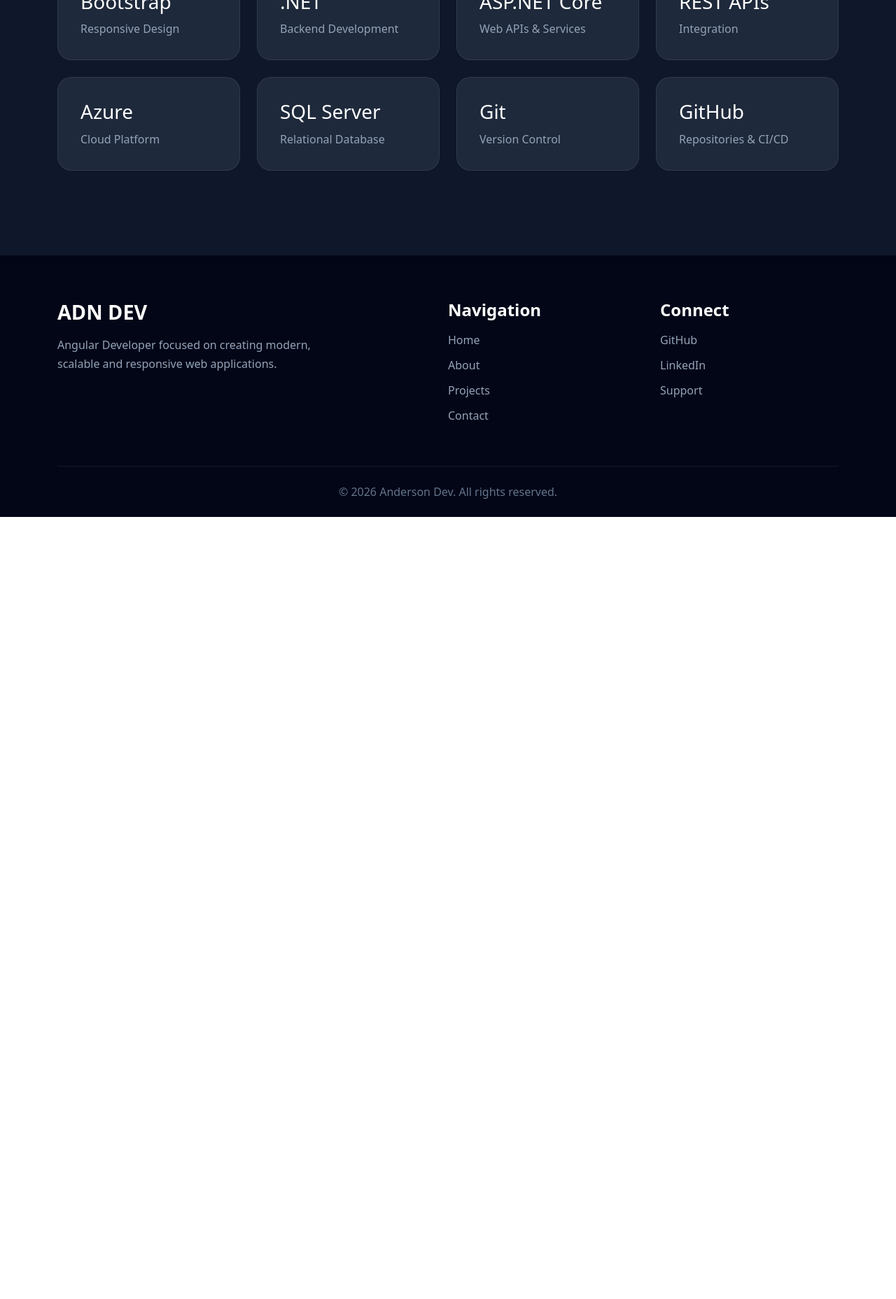
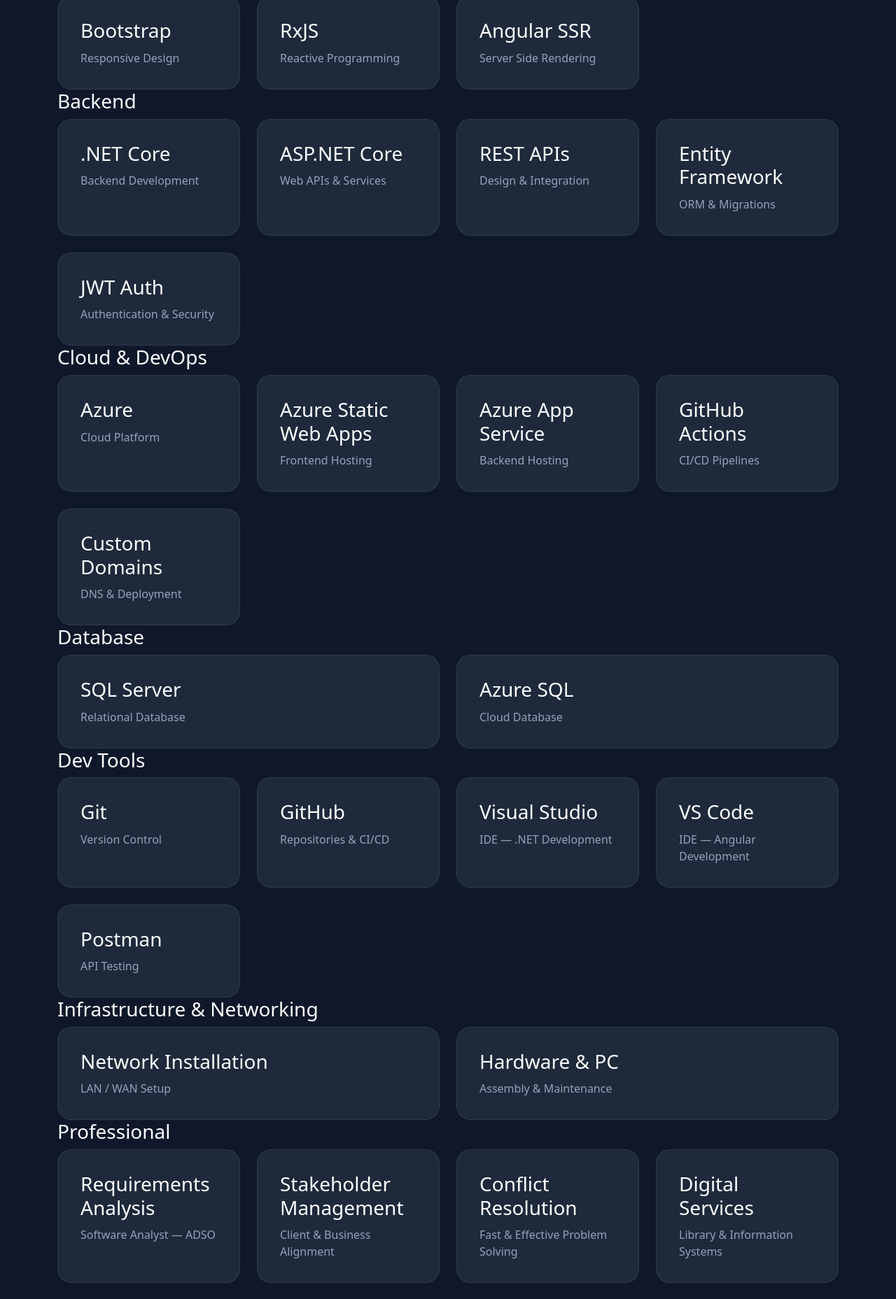
Before and after one commit to evidenciasponao/adn-dev, an Angular app: page / in a window 1280 px wide. Shown: the part 1440-3297 px from the top of the page at 70% size. Before the commit the page ends 2179 px from the top, so only its background shows below. Built offline with nearby package versions, Linux system fonts and the light colour scheme.

Commit message:
update skills

```diff
--- a/src/app/pages/skills/skills.html
+++ b/src/app/pages/skills/skills.html
@@ -19,9 +19,10 @@
 
     </div>
 
+    <!-- Frontend -->
+    <div class="skills-category">
+      <h3 class="category-title">Frontend</h3>
       <div class="skills-grid">
-
-      <!-- Frontend -->
 
         <div class="skill-card">
           <h3>Angular</h3>
@@ -48,10 +49,26 @@
           <span>Responsive Design</span>
         </div>
 
-      <!-- Backend -->
+        <div class="skill-card">
+          <h3>RxJS</h3>
+          <span>Reactive Programming</span>
+        </div>
 
         <div class="skill-card">
-        <h3>.NET</h3>
+          <h3>Angular SSR</h3>
+          <span>Server Side Rendering</span>
+        </div>
+
+      </div>
+    </div>
+
+    <!-- Backend -->
+    <div class="skills-category">
+      <h3 class="category-title">Backend</h3>
+      <div class="skills-grid">
+
+        <div class="skill-card">
+          <h3>.NET Core</h3>
           <span>Backend Development</span>
         </div>
 
@@ -62,24 +79,77 @@
 
         <div class="skill-card">
           <h3>REST APIs</h3>
-        <span>Integration</span>
+          <span>Design & Integration</span>
         </div>
 
-      <!-- Cloud -->
+        <div class="skill-card">
+          <h3>Entity Framework</h3>
+          <span>ORM & Migrations</span>
+        </div>
+
+        <div class="skill-card">
+          <h3>JWT Auth</h3>
+          <span>Authentication & Security</span>
+        </div>
+
+      </div>
+    </div>
+
+    <!-- Cloud & DevOps -->
+    <div class="skills-category">
+      <h3 class="category-title">Cloud & DevOps</h3>
+      <div class="skills-grid">
 
         <div class="skill-card">
           <h3>Azure</h3>
           <span>Cloud Platform</span>
         </div>
 
+        <div class="skill-card">
+          <h3>Azure Static Web Apps</h3>
+          <span>Frontend Hosting</span>
+        </div>
+
+        <div class="skill-card">
+          <h3>Azure App Service</h3>
+          <span>Backend Hosting</span>
+        </div>
+
+        <div class="skill-card">
+          <h3>GitHub Actions</h3>
+          <span>CI/CD Pipelines</span>
+        </div>
+
+        <div class="skill-card">
+          <h3>Custom Domains</h3>
+          <span>DNS & Deployment</span>
+        </div>
+
+      </div>
+    </div>
+
     <!-- Database -->
+    <div class="skills-category">
+      <h3 class="category-title">Database</h3>
+      <div class="skills-grid">
 
         <div class="skill-card">
           <h3>SQL Server</h3>
           <span>Relational Database</span>
         </div>
 
+        <div class="skill-card">
+          <h3>Azure SQL</h3>
+          <span>Cloud Database</span>
+        </div>
+
+      </div>
+    </div>
+
     <!-- Dev Tools -->
+    <div class="skills-category">
+      <h3 class="category-title">Dev Tools</h3>
+      <div class="skills-grid">
 
         <div class="skill-card">
           <h3>Git</h3>
@@ -91,6 +161,73 @@
           <span>Repositories & CI/CD</span>
         </div>
 
+        <div class="skill-card">
+          <h3>Visual Studio</h3>
+          <span>IDE — .NET Development</span>
+        </div>
+
+        <div class="skill-card">
+          <h3>VS Code</h3>
+          <span>IDE — Angular Development</span>
+        </div>
+
+        <div class="skill-card">
+          <h3>Postman</h3>
+          <span>API Testing</span>
+        </div>
+
+      </div>
+    </div>
+
+    <!-- Infrastructure -->
+    <div class="skills-category">
+      <h3 class="category-title">Infrastructure & Networking</h3>
+      <div class="skills-grid">
+
+        <div class="skill-card">
+          <h3>Network Installation</h3>
+          <span>LAN / WAN Setup</span>
+        </div>
+
+        <div class="skill-card">
+          <h3>Hardware & PC</h3>
+          <span>Assembly & Maintenance</span>
+        </div>
+
+      </div>
+    </div>
+
+    <!-- Professional -->
+    <div class="skills-category">
+      <h3 class="category-title">Professional</h3>
+      <div class="skills-grid">
+
+        <div class="skill-card">
+          <h3>Requirements Analysis</h3>
+          <span>Software Analyst — ADSO</span>
+        </div>
+
+        <div class="skill-card">
+          <h3>Stakeholder Management</h3>
+          <span>Client & Business Alignment</span>
+        </div>
+
+        <div class="skill-card">
+          <h3>Conflict Resolution</h3>
+          <span>Fast & Effective Problem Solving</span>
+        </div>
+
+        <div class="skill-card">
+          <h3>Digital Services</h3>
+          <span>Library & Information Systems</span>
+        </div>
+
+        <div class="skill-card">
+          <h3>English B2</h3>
+          <span>Professional Communication</span>
+        </div>
+
+      </div>
     </div>
 
   </div>
```
Lines whose indentation alone changed are shown as unchanged.
